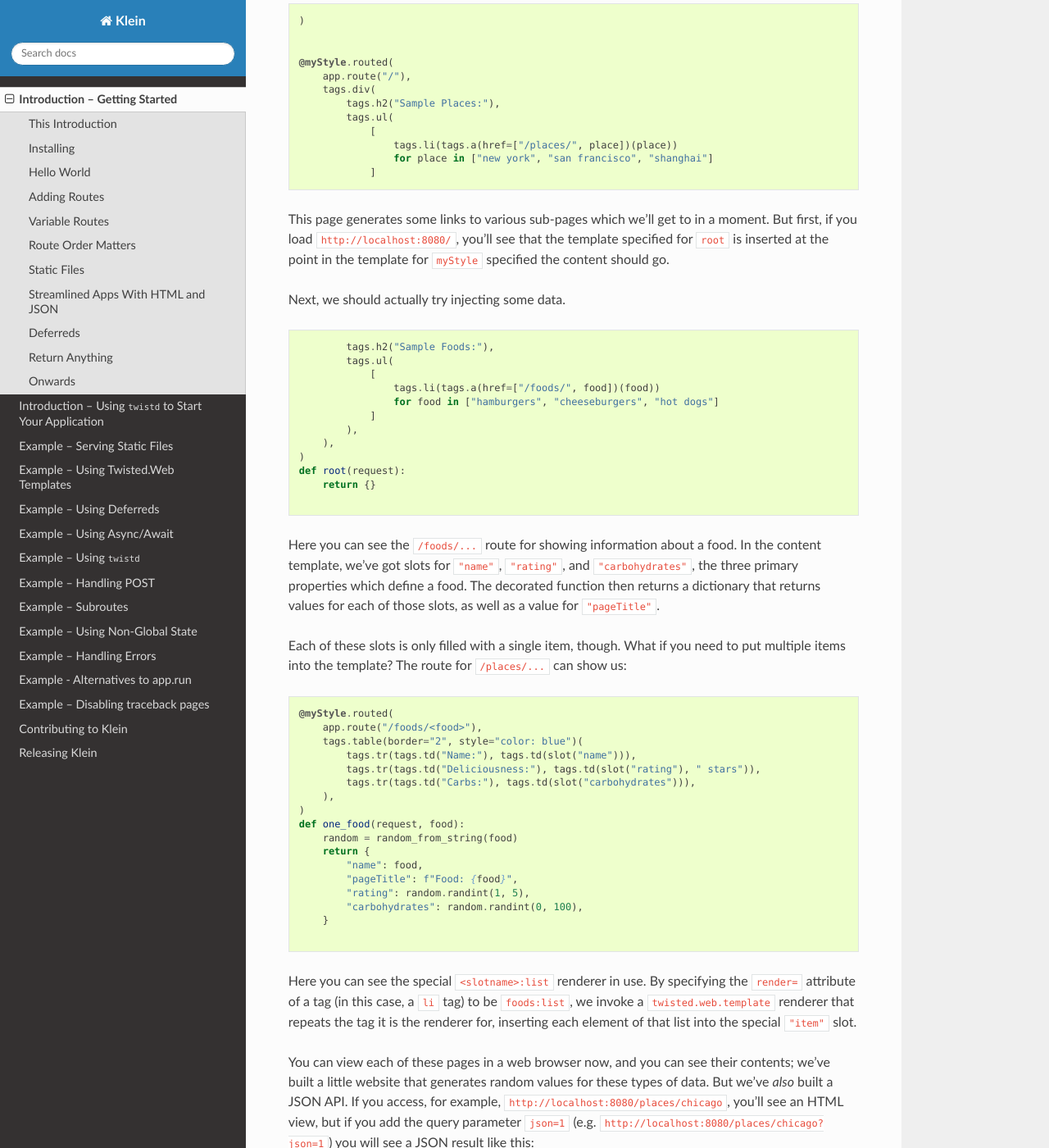
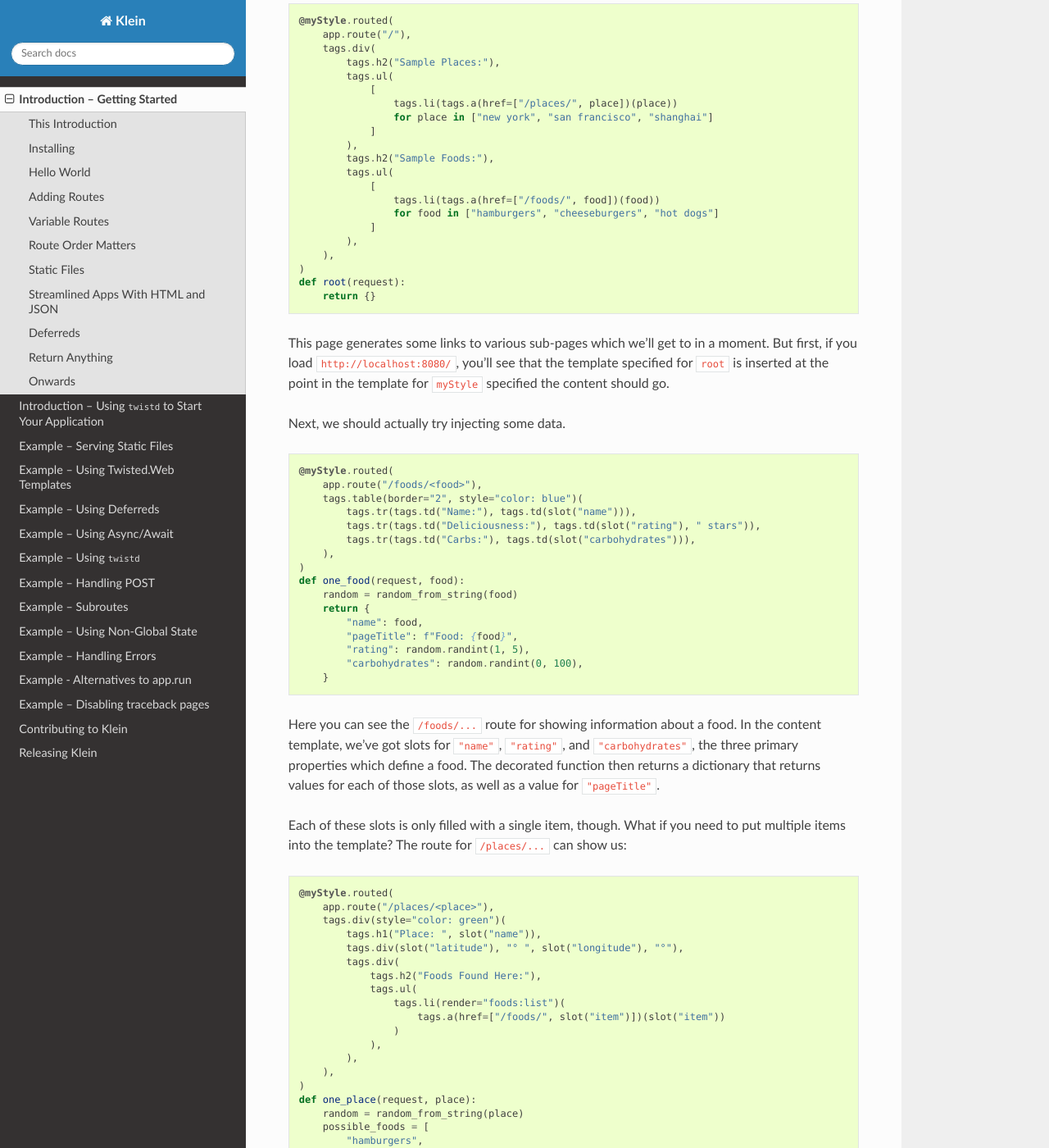
Before and after one commit to twisted/klein, a Sphinx documentation site: the page built from docs/introduction/1-gettingstarted.rst, in a window 1280 px wide and 1400 px high, scrolled down 5257 px. Shown: the whole window at 82% size. Built offline with Sphinx 7.4.7 and the Read the Docs theme 2.0.0, drawn with Linux system fonts in a browser that asks for light colours; part of the change alters nothing that is shown; some of the changed text lies outside the part shown.

```diff
--- a/docs/introduction/1-gettingstarted.rst
+++ b/docs/introduction/1-gettingstarted.rst
@@ -131,7 +131,7 @@ First, we'll create a top-level Plating for the site.  This takes a
 appear.  That'll look something like this:
 
 .. literalinclude:: codeexamples/template.py
-    :lines: 13-24
+    :lines: 15-26
 
 Notice that we have defined a ``"pageTitle"`` slot in the template - individual
 pages must each provide a value for the title themselves in order to use the
@@ -151,7 +151,7 @@ Let's start with a really simple page that just has a static template to fill
 the content slot.
 
 .. literalinclude:: codeexamples/template.py
-    :lines: 26-37
+    :lines: 29-49
 
 This page generates some links to various sub-pages which we'll get to in a
 moment.  But first, if you load ``http://localhost:8080/``, you'll see that the
@@ -161,7 +161,7 @@ template specified for ``root`` is inserted at the point in the template for
 Next, we should actually try injecting some data.
 
 .. literalinclude:: codeexamples/template.py
-    :lines: 39-50
+    :lines: 52-67
 
 Here you can see the ``/foods/...`` route for showing information about a food.
 In the content template, we've got slots for ``"name"``, ``"rating"``, and
@@ -174,7 +174,7 @@ need to put multiple items into the template?  The route for ``/places/...``
 can show us:
 
 .. literalinclude:: codeexamples/template.py
-    :lines: 52-68
+    :lines: 70-103
 
 Here you can see the special ``<slotname>:list`` renderer in use.  By
 specifying the ``render=`` attribute of a tag (in this case, a ``li`` tag) to
```
